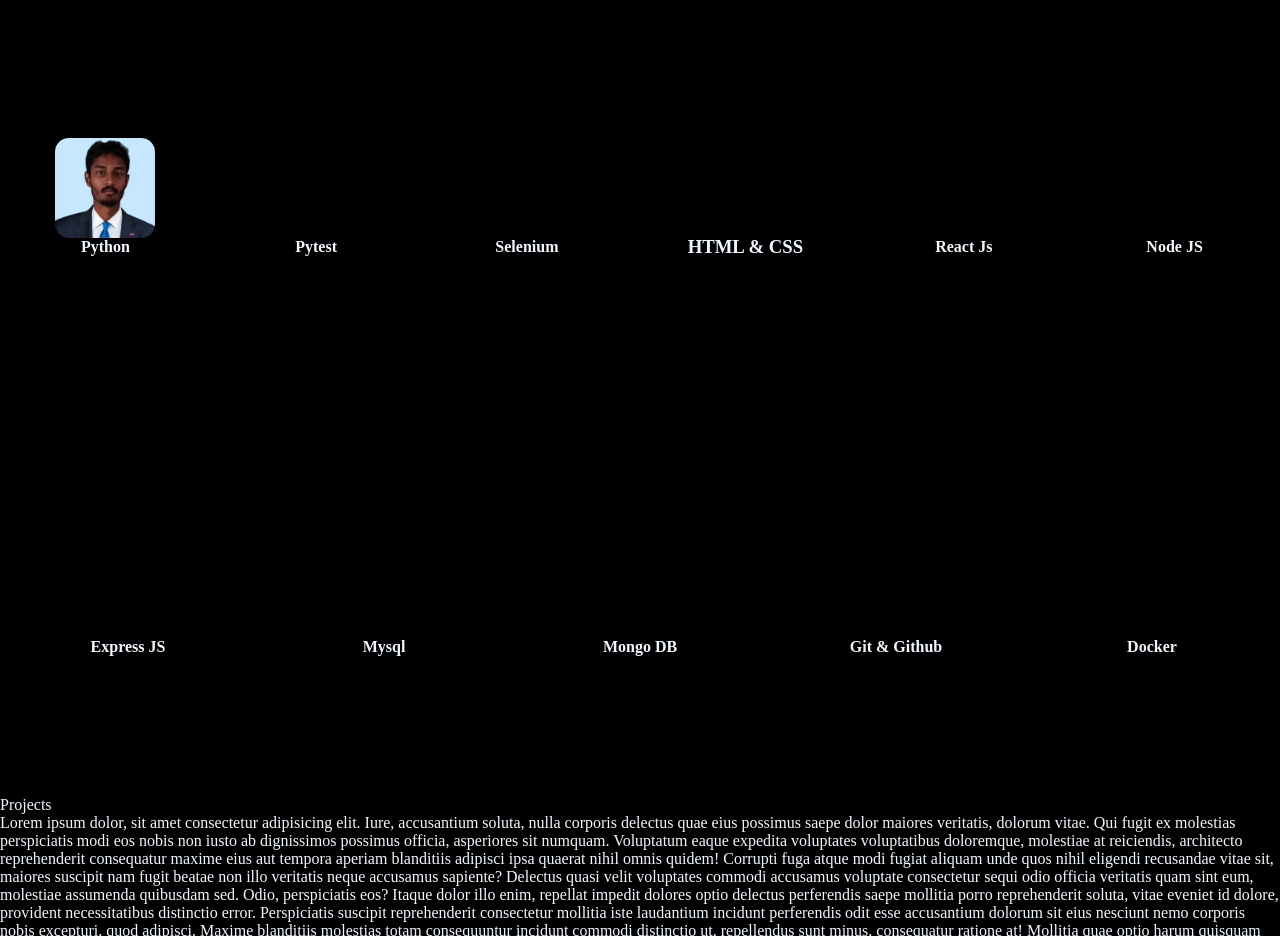
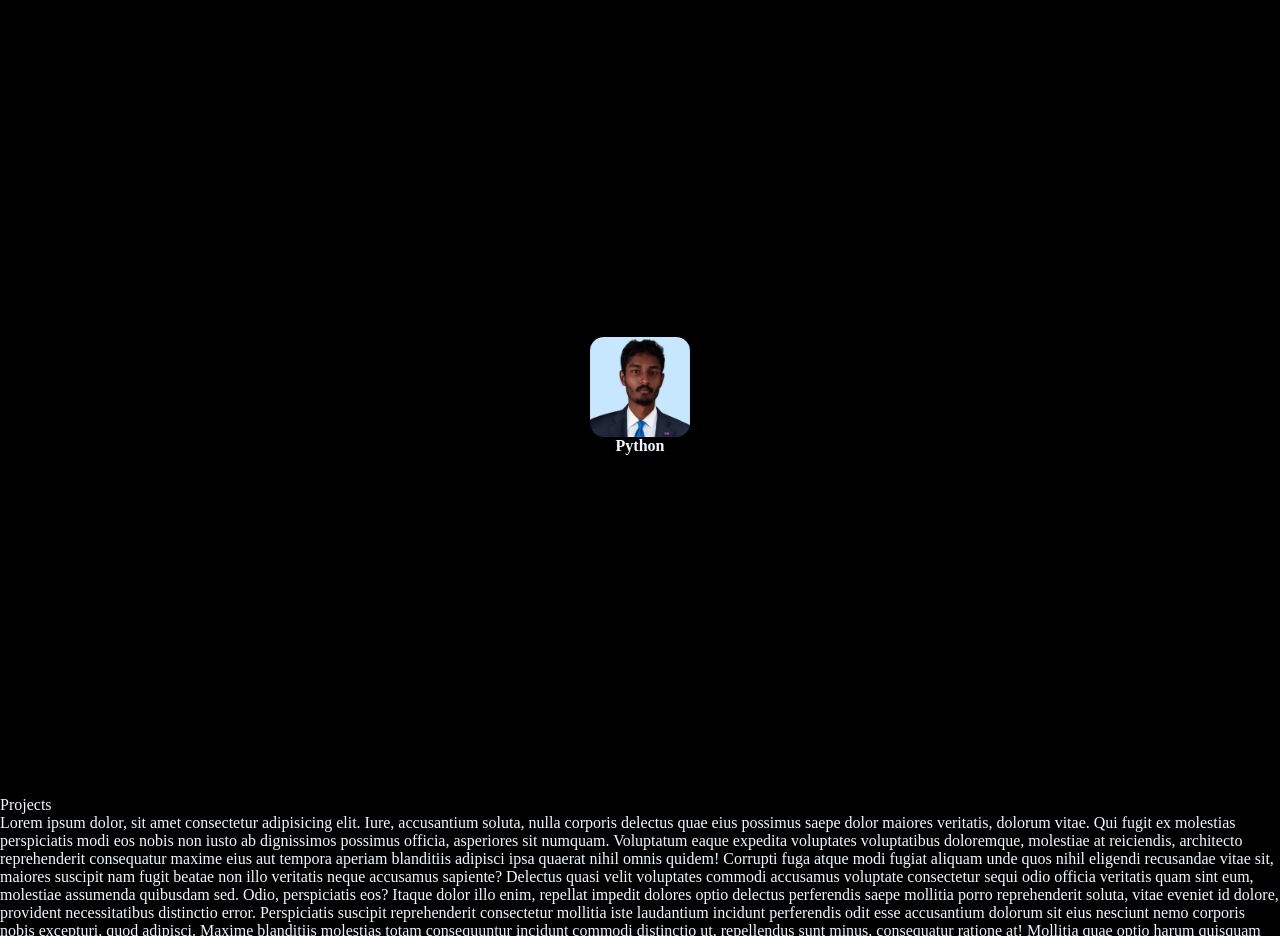
Before and after one commit to Paramesh-Kumar-2004/VP_Portfolio-2, a React (Create React App) app: page / in a window 1280 px wide. Shown: the part 1660-2596 px from the top of the page. Built offline with nearby package versions, Linux system fonts and the light colour scheme.

Commit message:
Remove Previous Skill Style

```diff
--- a/src/Components/Skills.jsx
+++ b/src/Components/Skills.jsx
@@ -16,86 +16,6 @@ function Skills() {
         </h4>
       </div>
 
-      <div className='Skill_Card_List'>
-        <div className='Skill_Card' id='Pytest'></div>
-        <h4 class="Skill_Name">
-          <span class="default-text">Pytest</span>
-          <span class="hover-text">Level</span>
-        </h4>
-      </div>
-
-      <div className='Skill_Card_List'>
-        <div className='Skill_Card' id='Selenium'></div>
-        <h4 class="Skill_Name">
-          <span class="default-text">Selenium</span>
-          <span class="hover-text">Level</span>
-        </h4>
-      </div>
-
-      <div className='Skill_Card_List'>
-        <div className='Skill_Card' id='HTML_CSS'></div>
-        <h3 class="Skill_Name">
-          <span class="default-text">HTML & CSS</span>
-          <span class="hover-text">Level</span>
-        </h3>
-      </div>
-
-      <div className='Skill_Card_List'>
-        <div className='Skill_Card' id='React_js'></div>
-        <h4 class="Skill_Name">
-          <span class="default-text">React Js</span>
-          <span class="hover-text">Level</span>
-        </h4>
-      </div>
-
-      <div className='Skill_Card_List'>
-        <div className='Skill_Card' id='Node_js'></div>
-        <h4 class="Skill_Name">
-          <span class="default-text">Node JS</span>
-          <span class="hover-text">Level</span>
-        </h4>
-      </div>
-
-      <div className='Skill_Card_List'>
-        <div className='Skill_Card' id='Express_Js'></div>
-        <h4 class="Skill_Name">
-          <span class="default-text">Express JS</span>
-          <span class="hover-text">Level</span>
-        </h4>
-      </div>
-
-      <div className='Skill_Card_List'>
-        <div className='Skill_Card' id='Mysql'></div>
-        <h4 class="Skill_Name">
-          <span class="default-text">Mysql</span>
-          <span class="hover-text">Level</span>
-        </h4>
-      </div>
-
-      <div className='Skill_Card_List'>
-        <div className='Skill_Card' id='MongoDB'></div>
-        <h4 class="Skill_Name">
-          <span class="default-text">Mongo DB</span>
-          <span class="hover-text">Level</span>
-        </h4>
-      </div>
-
-      <div className='Skill_Card_List'>
-        <div className='Skill_Card' id='Git_Github'></div>
-        <h4 class="Skill_Name">
-          <span class="default-text">Git & Github</span>
-          <span class="hover-text">Level</span>
-        </h4>
-      </div>
-
-      <div className='Skill_Card_List'>
-        <div className='Skill_Card' id='Docker'></div>
-        <h4 class="Skill_Name">
-          <span class="default-text">Docker</span>
-          <span class="hover-text">Level</span>
-        </h4>
-      </div>
-
     </div>
   )
 }
```
